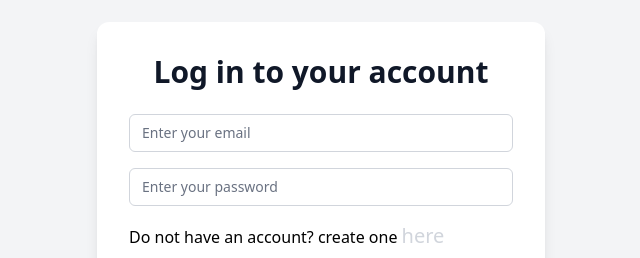
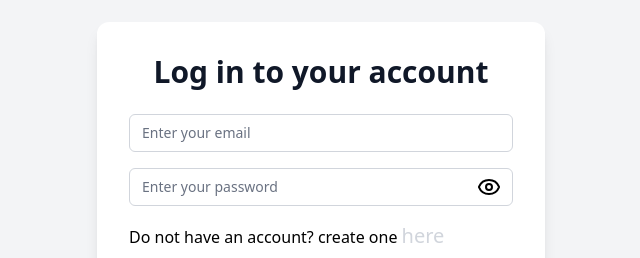
Before and after one commit to maxcel652/my-first-firebase-project, a React (Vite) app: page /login in a window 1280 px wide. Shown: the part 222-480 px from the top of the page, without its empty margins (319-959 px from the left). Built offline with nearby package versions, Linux system fonts and the light colour scheme; no server answers.

Commit message:
password toggle visibility added

```diff
--- a/src/pages/LoginPage.jsx
+++ b/src/pages/LoginPage.jsx
@@ -4,11 +4,13 @@ import { Button } from '../components/ui/Button';
 import { isLogin, Login } from '../services/userLogin';
 import Spinner from '../components/ui/Spinner';
 import toast from 'react-hot-toast';
+import { Eye, EyeOff } from 'lucide-react';
 
 
 const LoginPage = () => {
   const [email, setEmail] = useState('');
   const [password, setPassword] = useState('');
+  const [showPassword, setShowPassword] = useState(false);
   const navigate = useNavigate();
   const [loading, setLoading] = useState(false);
 
@@ -62,14 +64,14 @@ const LoginPage = () => {
               placeholder="Enter your email"
             />
           </div>
-          <div>
+          <div className=' relative'>
             <label htmlFor="password" className="sr-only">
               Password
             </label>
             <input
               id="password"
               name="password"
-              type="password"
+              type={showPassword? 'text': 'password'}
               autoComplete="current-password"
               value={password}
               onChange={(e) => setPassword(e.target.value)}
@@ -77,6 +79,11 @@ const LoginPage = () => {
               className="relative block w-full px-3 py-2 text-gray-900 placeholder-gray-500 border border-gray-300 rounded-md appearance-none focus:outline-none focus:ring-primary-500 focus:border-primary-500 focus:z-10 sm:text-sm"
               placeholder="Enter your password"
             />
+            <button type='button' onClick={()=> setShowPassword(!showPassword)}
+                className=' absolute inset-y-0 leading-5 right-0 pr-3 cursor-pointer z-10'
+            >
+                {showPassword ? <EyeOff/> : <Eye/>}
+            </button>
           </div>
 
 
--- a/src/pages/SignupPage.jsx
+++ b/src/pages/SignupPage.jsx
@@ -6,12 +6,15 @@ import { auth } from '../lib/firebase';
 import { Button } from '../components/ui/Button';
 import Spinner from '../components/ui/Spinner';
 import toast from 'react-hot-toast';
+import { EyeOff, Eye } from 'lucide-react';
+
 
 const SignupPage = () => {
     // useState to manage form input values
     const [name, setName] = useState('');
     const [email, setEmail] = useState('');
     const [password, setPassword] = useState('');
+    const [showPassword, setShowPassword] = useState(false);
     const [error, setError] = useState(null);
     const [loading, setLodaing] = useState(false);
     const navigate = useNavigate();
@@ -86,14 +89,14 @@ const SignupPage = () => {
                           placeholder="Enter your email"
                         />
                     </div>
-                    <div>
+                    <div className=' relative'>
                         <label htmlFor="password" className="sr-only">
                           Password
                         </label>
                         <input
                           id="password"
                           name="password"
-                          type="password"
+                          type={showPassword? 'text' : 'password'}
                           autoComplete="new-password"
                           required
                           // Binding input value to state and update on change
@@ -102,6 +105,13 @@ const SignupPage = () => {
                           className="relative block w-full px-3 py-2 text-gray-900 placeholder-gray-500 border border-gray-300 rounded-md appearance-none focus:outline-none focus:ring-primary-500 focus:border-primary-500 focus:z-10 sm:text-sm"
                           placeholder="Enter your password"
                         />
+
+                        <button type='button' onClick={() => setShowPassword(!showPassword)}
+                          className="absolute inset-y-0 right-0 pr-3 flex items-center text-sm leading-5 text-gray-500 cursor-pointer z-10"
+
+                          >
+                        {showPassword ? <EyeOff className="h-5 w-5" /> : <Eye className="h-5 w-5" />}
+                        </button>
                     </div>
                     {/* Displaying an error message if Firebase returns one */}
                     {error && (
```
